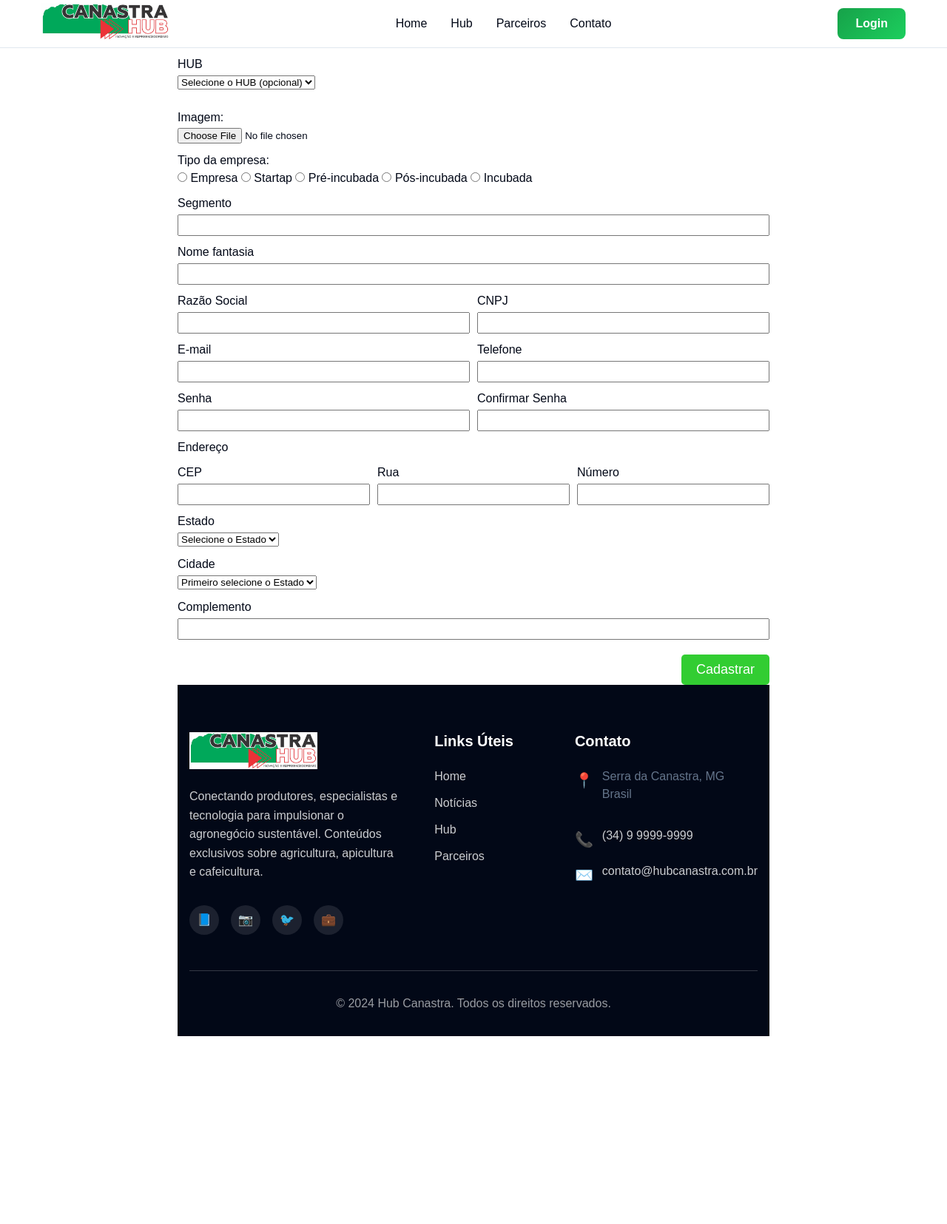
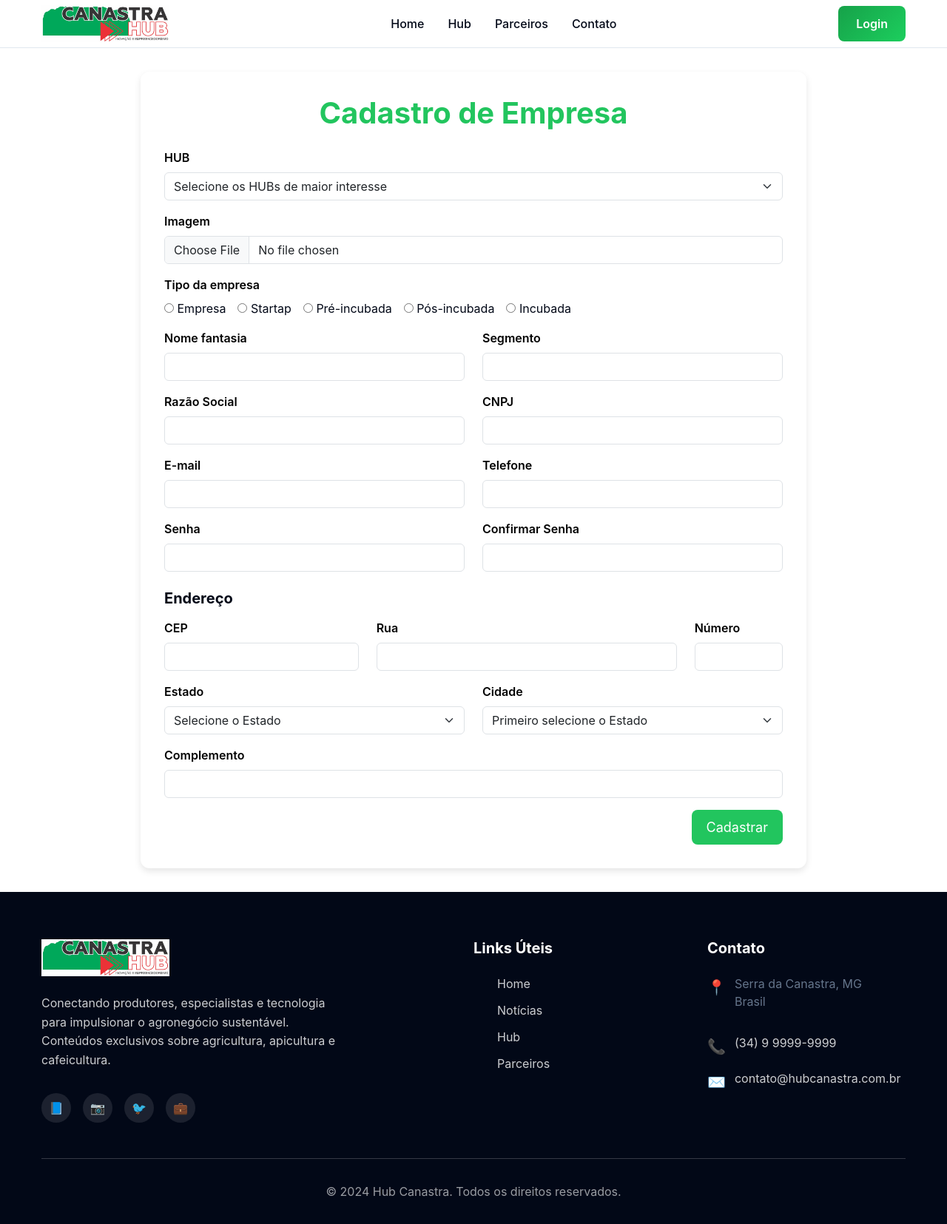
Before and after one commit to israelponciano/Canastra-HUB, a Django app: page /empresa/criar_empresa/ in a window 1280 px wide. Shown: the whole page at 74% size. Before the commit the page ends 1401 px from the top, so only its background shows below. Run offline with Django 4.2, Linux system fonts and the light colour scheme; data that the repository does not hold is empty.

Commit message:
Mudanças na interface e criação da cadastro_usuarios

```diff
--- a/core/templates/master.html
+++ b/core/templates/master.html
@@ -2,6 +2,7 @@
 <html lang="pt-BR">
 
 {% load static %}
+
 <head>
   <meta charset="UTF-8">
   <meta name="viewport" content="width=device-width, initial-scale=1.0">
@@ -31,6 +32,7 @@
   <meta name="robots" content="index, follow">
   <meta name="theme-color" content="#22c55e">
 
+  <link href="https://cdn.jsdelivr.net/npm/bootstrap@5.3.2/dist/css/bootstrap.min.css" rel="stylesheet" />
   <link rel="stylesheet" href="{% static 'css/styles.css' %}">
 </head>
 
@@ -51,7 +53,7 @@
 
         <!-- Desktop Navigation -->
         <div class="nav-links">
-          <a href="#home" class="nav-link">Home</a>
+          <a href="/" class="nav-link">Home</a>
           <a href="#hub" class="nav-link">Hub</a>
           <a href="#parceiros" class="nav-link">Parceiros</a>
           <a href="#contato" class="nav-link">Contato</a>
@@ -68,7 +70,7 @@
       <!-- Mobile Navigation -->
       <div id="mobile-menu" class="mobile-menu">
         <div class="mobile-nav-links">
-          <a href="#home" class="nav-link">Home</a>
+          <a href="/" class="nav-link">Home</a>
           <a href="#hub" class="nav-link">Hub</a>
           <a href="#parceiros" class="nav-link">Parceiros</a>
           <a href="#contato" class="nav-link">Contato</a>
--- a/core/urls.py
+++ b/core/urls.py
@@ -8,5 +8,7 @@ urlpatterns = [
     #path("main", views.main, name="main"),
     path("", views.home, name="home"),
     path("login/", views.login, name="login"),
+    path("cadastro/", views.cadastro, name="cadastro"),
+    path("cadastro_usuario/", views.cadastro_usuario, name="cadastro_usuario"),
     path("logout/", views.logout, name="logout"),
 ]
--- a/empresa/templates/cadastro_empresa.html
+++ b/empresa/templates/cadastro_empresa.html
@@ -2,57 +2,52 @@
 {% load static %}
 {% block conteudo %}
   <style>
-    body {
-      font-family: Arial, sans-serif;
+    .form-container {
+      max-width: 900px;
+      margin: 2rem auto;
+      padding: 2rem;
+      background: #fff;
+      border-radius: 12px;
+      box-shadow: 0 4px 10px rgba(0,0,0,0.1);
     }
-    form {
-      max-width: 800px;
-      margin: auto;
+    .form-label{
+      color: #000000ff;
     }
-    label {
-      display: block;
-      margin-top: 10px;
-    }
-    input[type="text"],
-    input[type="email"],
-    input[type="password"],
-    input[type="tel"] {
-      width: 100%;
-      padding: 5px;
-      margin-top: 3px;
-    }
-    .row {
-      display: flex;
-      gap: 10px;
-    }
-    .row > div {
-      flex: 1;
-    }
-    .radio-group {
-      margin-top: 10px;
+    .form-container h2 {
+      margin-bottom: 1.5rem;
+      color: #22c55e;
+      font-weight: bold;
     }
     .submit-btn {
-      margin-top: 20px;
       text-align: right;
     }
     .submit-btn button {
-      background-color: limegreen;
-      color: white;
+      background-color: #22c55e;
+      color: #fff;
       font-size: 18px;
       padding: 10px 20px;
       border: none;
-      border-radius: 5px;
+      border-radius: 8px;
+    }
+    .submit-btn button:hover {
+      background-color: #1a9e4b;
     }
   </style>
 
+  <div class="form-container">
+    <h2 align="center">Cadastro de Empresa</h2>
+
     <form action="{% url 'empresa:criar_empresa' %}" method="POST" enctype="multipart/form-data">
       {% csrf_token %}
-    <label for="hub">HUB</label>
+
+      <!-- HUB -->
+      <div class="mb-3">
+        <label class="form-label">HUB</label>
         <div id="container-hubs">
-    <div class="form-group hub-group">
+          <div class="hub-group">
             <div class="input-group">
-            <select name="hubs[]" class="form-control">
-                <option value="">Selecione o HUB (opcional)</option>
+            <select name="hubs[]" class="form-select">
+              <option value="">Selecione os HUBs de maior interesse</option>
               {% for hub in hubs %}
                 <option value="{{ hub.id }}"
                         title="{{ hub.descricao|default:'' }}"
@@ -64,110 +59,122 @@
             </div>
           </div>
         </div>
-
-<button type="button" id="adicionar-hub" class="btn btn-primary">+</button>
-
-
-    <div>
-      <label for="fileFoto">Imagem:</label>
-      <input type="file" id="fileFoto" name="fileFoto">
+        <button type="button" id="adicionar-hub" class="btn btn-outline-success btn-sm mt-2">+ Adicionar HUB</button>
       </div>
 
-    <div class="radio-group">
-      <label>Tipo da empresa:</label>
-      <input type="radio" name="txtTipo" value="empresa"> Empresa
-      <input type="radio" name="txtTipo" value="startap"> Startap
-      <input type="radio" name="txtTipo" value="pre_incubada"> Pré-incubada
-      <input type="radio" name="txtTipo" value="pos_incubada"> Pós-incubada
-      <input type="radio" name="txtTipo" value="incubada"> Incubada
+      <!-- Imagem -->
+      <div class="mb-3">
+        <label for="fileFoto" class="form-label">Imagem</label>
+        <input type="file" id="fileFoto" name="fileFoto" class="form-control">
       </div>
 
-    <label>Segmento</label>
-    <input type="text" name="txtSegmento">
-
-    <label>Nome fantasia</label>
-    <input type="text" name="txtNome">
-
-    <div class="row">
-      <div>
-        <label>Razão Social</label>
-        <input type="text" name="txtRazaoSocial">
-      </div>
-      <div>
-        <label>CNPJ</label>
-        <input type="text" name="txtCnpj">
+      <!-- Tipo -->
+      <div class="mb-3">
+        <label class="form-label">Tipo da empresa</label>
+        <div class="d-flex flex-wrap gap-3">
+          <div><input type="radio" name="txtTipo" value="empresa"> Empresa</div>
+          <div><input type="radio" name="txtTipo" value="startap"> Startap</div>
+          <div><input type="radio" name="txtTipo" value="pre_incubada"> Pré-incubada</div>
+          <div><input type="radio" name="txtTipo" value="pos_incubada"> Pós-incubada</div>
+          <div><input type="radio" name="txtTipo" value="incubada"> Incubada</div>
         </div>
       </div>
 
-    <div class="row">
-      <div>
-        <label>E-mail</label>
-        <input type="email" name="txtEmail">
+      <!-- Segmento + Nome fantasia -->
+      <div class="row mb-3">
+        <div class="col-md-6">
+          <label class="form-label">Nome fantasia</label>
+          <input type="text" name="txtNome" class="form-control">
         </div>
-      <div>
-        <label>Telefone</label>
-        <input type="tel" name="txtTelefone">
+        <div class="col-md-6">
+          <label class="form-label">Segmento</label>
+          <input type="text" name="txtSegmento" class="form-control">
         </div>
       </div>
 
-    <div class="row">
-      <div>
-        <label>Senha</label>
-        <input type="password" name="txtSenha">
+      <!-- Razão social + CNPJ -->
+      <div class="row mb-3">
+        <div class="col-md-6">
+          <label class="form-label">Razão Social</label>
+          <input type="text" name="txtRazaoSocial" class="form-control">
         </div>
-      <div>
-        <label>Confirmar Senha</label>
-        <input type="password" name="confirmar_senha">
+        <div class="col-md-6">
+          <label class="form-label">CNPJ</label>
+          <input type="text" name="txtCnpj" class="form-control">
         </div>
       </div>
 
-    <label>Endereço</label>
-
-    <div class="row">
-      <div>
-        <label>CEP</label>
-        <input type="text" name="txtCep">
+      <!-- Email + Telefone -->
+      <div class="row mb-3">
+        <div class="col-md-6">
+          <label class="form-label">E-mail</label>
+          <input type="email" name="txtEmail" class="form-control">
         </div>
-      <div>
-        <label>Rua</label>
-        <input type="text" name="txtRua">
-      </div>
-      <div>
-        <label>Número</label>
-        <input type="text" name="txtNumero">
-      </div>
-    </div>
-      <div>
-        <label>Estado</label>
-        <select id="estado" name="estado" class="form-control-sm form-control text-center bg-transparent shadow border-0 display-5 text-white" required>
-          <option value="" class="display-5 text-dark" style="font-size: 12pt;">Selecione o Estado</option>
-          {% for estado in estados %}
-            <option value="{{ estado.id }}" class="display-5 text-dark" style="font-size: 12pt;">{{ estado.nome_estado }} ({{ estado.sigla_estado }})</option>
-          {% endfor %}
-          </select>
-
-      </div>
-
-    <div class="row">
-      <div>
-        <div>
-          <label>Cidade</label>
-            <select id="cidade" name="cidade" class="form-control-sm form-control text-center bg-transparent shadow border-0 display-5 text-white" required>
-              <option value="" class="display-5 text-dark" style="font-size: 12pt;">Primeiro selecione o Estado</option>
-            </select>
-
-      <div>
-        <label>Complemento</label>
-        <input type="text" name="txtComplemento">
+        <div class="col-md-6">
+          <label class="form-label">Telefone</label>
+          <input type="tel" name="txtTelefone" class="form-control">
         </div>
       </div>
 
+      <!-- Senha + Confirmar -->
+      <div class="row mb-3">
+        <div class="col-md-6">
+          <label class="form-label">Senha</label>
+          <input type="password" name="txtSenha" class="form-control">
+        </div>
+        <div class="col-md-6">
+          <label class="form-label">Confirmar Senha</label>
+          <input type="password" name="confirmar_senha" class="form-control">
+        </div>
+      </div>
+
+      <!-- Endereço -->
+      <h5 class="mt-4">Endereço</h5>
+      <div class="row mb-3">
+        <div class="col-md-4">
+          <label class="form-label">CEP</label>
+          <input type="text" name="txtCep" class="form-control">
+        </div>
+        <div class="col-md-6">
+          <label class="form-label">Rua</label>
+          <input type="text" name="txtRua" class="form-control">
+        </div>
+        <div class="col-md-2">
+          <label class="form-label">Número</label>
+          <input type="text" name="txtNumero" class="form-control">
+        </div>
+      </div>
+
+      <div class="row mb-3">
+        <div class="col-md-6">
+          <label class="form-label">Estado</label>
+          <select id="estado" name="estado" class="form-select" required>
+            <option value="">Selecione o Estado</option>
+            {% for estado in estados %}
+              <option value="{{ estado.id }}">{{ estado.nome_estado }} ({{ estado.sigla_estado }})</option>
+            {% endfor %}
+          </select>
+        </div>
+        <div class="col-md-6">
+          <label class="form-label">Cidade</label>
+          <select id="cidade" name="cidade" class="form-select" required>
+            <option value="">Primeiro selecione o Estado</option>
+          </select>
+        </div>
+      </div>
+
+      <div class="mb-3">
+        <label class="form-label">Complemento</label>
+        <input type="text" name="txtComplemento" class="form-control">
+      </div>
+
+      <!-- Botão -->
       <div class="submit-btn">
         <button type="submit">Cadastrar</button>
       </div>
     </form>
+  </div>
 <script src="https://code.jquery.com/jquery-3.6.0.min.js"></script>
-
 <script>
 $(document).ready(function() {
     console.log("Script de cidades carregado!");
--- a/resources/static/css/styles.css
+++ b/resources/static/css/styles.css
@@ -210,7 +210,7 @@ p {
    position: absolute;
    width: 0;
    height: 0;
-   opacity: 0.1;
+   opacity: 0.15;
    animation: float 6s ease-in-out infinite;
 }
 
--- a/sistema/management/commands/inicializa_sistema.py
+++ b/sistema/management/commands/inicializa_sistema.py
@@ -40,6 +40,10 @@ class Command(BaseCommand):
         hub2 = Hub.objects.create(
             nome_hub='Mel',
             descricao='Mel é melhor com o pessoal da canastra'
+        )
+        hub3 = Hub.objects.create(
+            nome_hub='Tecnologia',
+            descricao='Venha fazer um site com o pessoal da canastra'
         )
 
         user = UsuarioBase.objects.create_user(
```
Also changed, not shown: core/templates/cadastro.html (added, +46 -0 lines), core/templates/cadastro_usuario.html (added, +290 -0 lines), core/templates/home.html (+14 -43 lines), core/templates/login.html (+57 -39 lines), core/views.py (+8 -0 lines), core/migrations/0001_initial.py, core/migrations/0002_hub_usuariobase_foto.py (deleted), core/migrations/0003_alter_cidade_options_alter_estado_options.py (deleted), core/migrations/0004_alter_cidade_options_alter_estado_options_and_more.py (deleted), core/migrations/0005_remove_usuariobase_hubs.py (deleted), empresa/migrations/0001_initial.py, empresa/migrations/0002_empresahub_empresa_hubs_empresahub_empresa_and_more.py (deleted), empresa/migrations/0003_remove_empresa_segmentos_empresa_segmento_and_more.py (deleted), media/fotos_perfil/FotoTerno.jpeg (added). Lines whose indentation alone changed are shown as unchanged.
